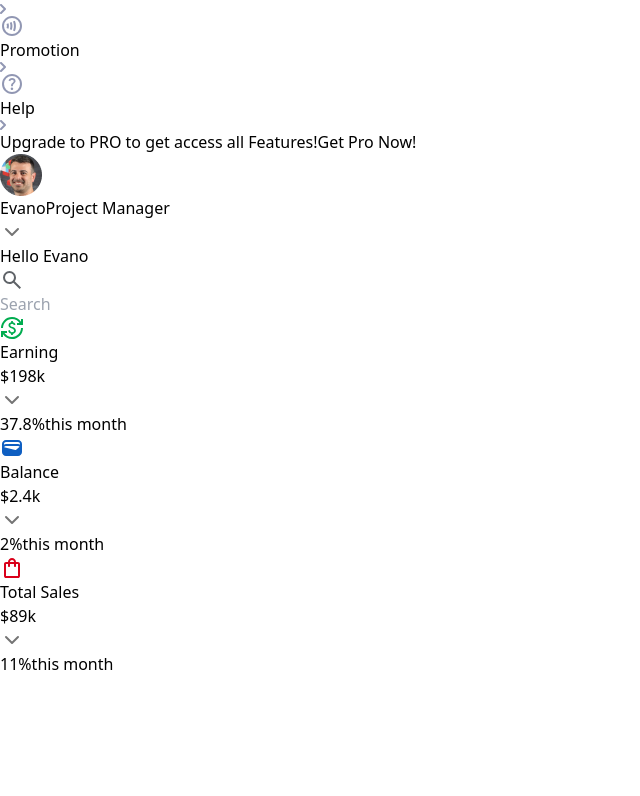
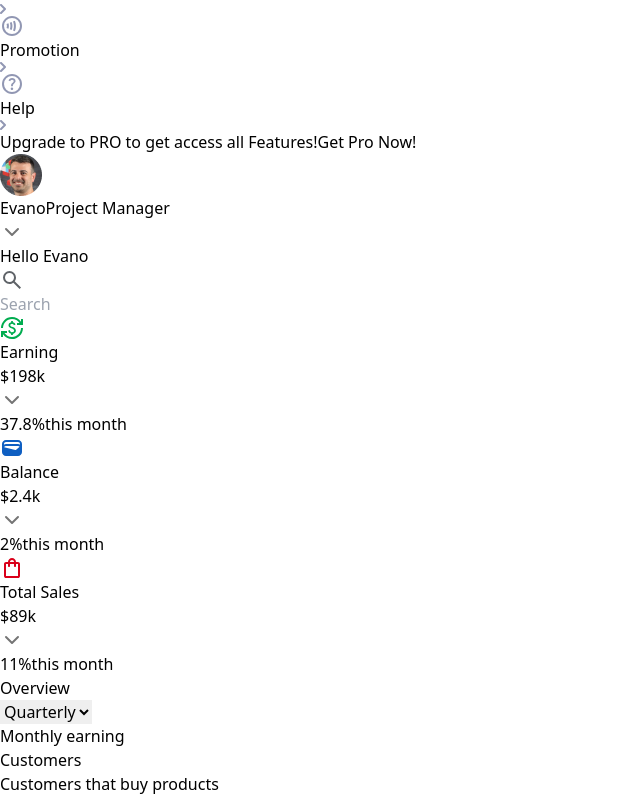
Before and after one commit to goofySunny/CRM-dashboard, an Angular app: page / in a window 1280 px wide. Shown: the part 545-1341 px from the top of the page, without its empty margins (0-640 px from the left). Before the commit the page ends 1221 px from the top, so only its background shows below. Built offline with nearby package versions, Linux system fonts and the light colour scheme.

Commit message:
More progression

```diff
--- a/src/app/app.component.html
+++ b/src/app/app.component.html
@@ -75,7 +75,8 @@
     </div>
     <!-- Bottom half -->
     <div class="mb-[78px]">
-      <div class="rounded-3xl bg-gradient-to-r from-[#EAABF0] to-[#4623E9] px-[33px] py-[24px] mx-[28px] justify-center flex flex-col">
+      <div
+        class="rounded-3xl bg-gradient-to-r from-[#EAABF0] to-[#4623E9] px-[33px] py-[24px] mx-[28px] justify-center flex flex-col">
         <span class="text-md text-[#ffffff] font-semibold">Upgrade to PRO to get access all Features!</span>
         <button class="text-[#4925E9] bg-[#ffffff] rounded-full text-lg font-semibold mt-4">Get Pro Now!</button>
       </div>
@@ -113,9 +114,9 @@
     </div>
     <!-- First Row -->
     <!-- Second Row -->
-    <div class="flex justify-around bg-[#ffffff] rounded-3xl mt-10 p-[32px]">
+    <div class="flex justify-around bg-[#ffffff] rounded-3xl mt-10 p-[32px] items-center">
       <!-- Earning -->
-      <div class="flex flex-row">
+      <div class="flex flex-row px-5 border-r-2">
         <div class="rounded-full h-fit self-center p-[22px] bg-[#EAFFF3] me-[20px]">
           <img src="assets/earning.svg" class="w-[84px]" alt="">
         </div>
@@ -131,7 +132,7 @@
       </div>
       <!-- Earning -->
       <!-- Balance -->
-      <div class="flex flex-row">
+      <div class="flex flex-row px-5 border-r-2">
         <div class="rounded-full h-fit self-center p-[22px] bg-[#CAF1FF] me-[20px]">
           <img src="assets/balance.svg" class="w-[84px]" alt="">
         </div>
@@ -147,7 +148,7 @@
       </div>
       <!-- Balance -->
       <!-- Total Sales -->
-      <div class="flex flex-row">
+      <div class="flex flex-row px-5">
         <div class="rounded-full h-fit self-center p-[22px] bg-gradient-to-r from-[#FFA3CF] to-[#FFD4F3] me-[20px]">
           <img src="assets/totalSales.svg" class="w-[84px]" alt="">
         </div>
@@ -155,7 +156,7 @@
           <p class="text-[#ACACAC]">Total Sales</p>
           <span class="font-semibold text-2xl">$89k</span>
           <div class="flex flex-row">
-          <img src="assets/chevron-down2.svg" alt="">
+            <img src="assets/chevron-down2.svg" class="rotate-180" alt="">
             <span class="text-[#00AC4F] font-semibold">11%</span>
             <span class="mx-1">this month</span>
           </div>
@@ -164,6 +165,40 @@
       <!-- Total Sales -->
     </div>
     <!-- Second Row -->
+    <!-- Third Row -->
+    <div class="flex flex-row justify-between mt-[28px]">
+      <!-- First Box -->
+      <div class="rounded-2xl bg-[#ffffff] flex flex-col flex-grow p-[30px] me-[36px]">
+        <div class="flex flex-row justify-between">
+          <div>
+            <h4>Overview</h4>
+          </div>
+          <div>
+            <select name="overview-selection" id="overview-selection">
+              <option value="quarterly">Quarterly</option>
+              <option value="monthly">Monthly</option>
+              <option value="weekly">Weekly</option>
+              <option value="yearly">Yearly</option>
+            </select>
+          </div>
+          </div>
+          <span>Monthly earning</span>
+          <!-- D3 generated bar chart -->
+          <div>
+
+          </div>
+      </div>
+      <!-- Second Box -->
+      <div class="rounded-2xl p-[24px] w-[304px] flex flex-col bg-[#ffffff]">
+        <h4>Customers</h4>
+        <span class="text-[#ACACAC]">Customers that buy products</span>
+        <!-- D3 generated pie chart -->
+        <div>
+
+        </div>
+      </div>
+    </div>
+    <!-- Third Row -->
   </div>
   <!-- ==================================================  -->
   <!-- ===================== Dashboard ==================  -->
```
Lines whose indentation alone changed are shown as unchanged.
